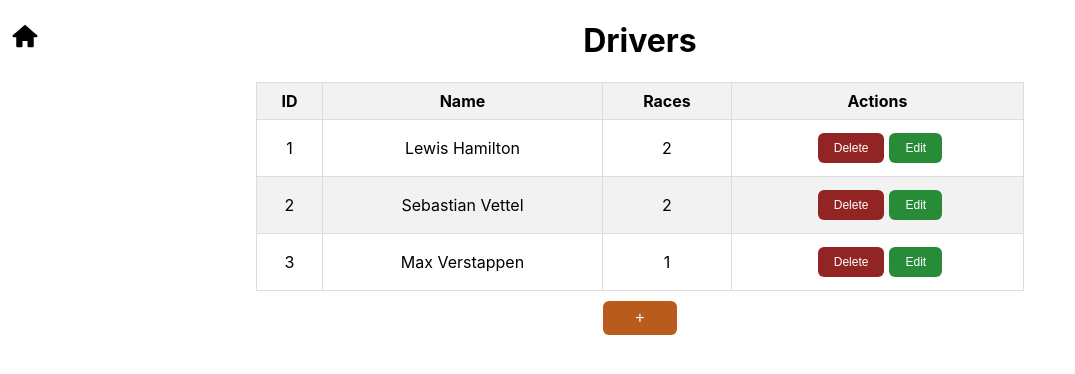
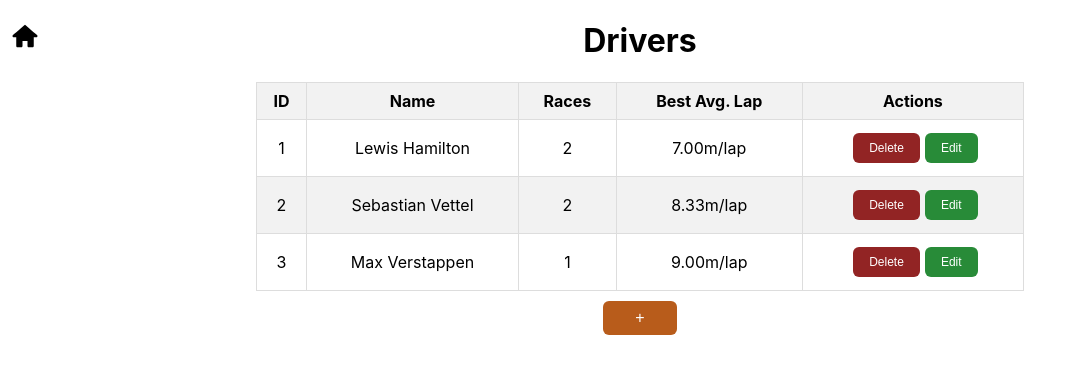
Before and after one commit to fl00N/test, a React (Create React App) app: page /drivers in a window 1280 px wide. Shown: the top 374 px of the page, without its empty margins (0-1075 px from the left). Built offline with nearby package versions, Linux system fonts and the light colour scheme.

Commit message:
feat/add-race-time-and-best-average-lap

```diff
--- a/src/driversPage/driversPage.css
+++ b/src/driversPage/driversPage.css
@@ -106,7 +106,7 @@
 
 .modal input[type="text"],
 .modal input[type="number"] {
-  width: 380px;
+  width: 420px;
   padding: 10px;
   margin: 5px 0;
   border: 1px solid #ccc;
--- a/src/driversPage/driversPage.js
+++ b/src/driversPage/driversPage.js
@@ -15,8 +15,8 @@ function DriversPage() {
       name: 'Lewis Hamilton',
       races: 2,
       raceData: [
-        { race: 'Race 1', laps: ['1', '2', '3'] },
-        { race: 'Race 2', laps: ['1', '2', '3', '4'] }
+        { race: 'Race 1', laps: 3, time: '30' },
+        { race: 'Race 2', laps: 4, time: '28' }
       ]
     },
     {
@@ -24,8 +24,8 @@ function DriversPage() {
       name: 'Sebastian Vettel',
       races: 2,
       raceData: [
-        { race: 'Race 1', laps: ['1', '2'] },
-        { race: 'Race 2', laps: ['1', '2', '3'] }
+        { race: 'Race 1', laps: 2, time: '20' },
+        { race: 'Race 2', laps: 3, time: '25' }
       ]
     },
     {
@@ -33,7 +33,7 @@ function DriversPage() {
       name: 'Max Verstappen',
       races: 1,
       raceData: [
-        { race: 'Race 1', laps: ['1', '2', '3'] }
+        { race: 'Race 1', laps: 3, time: '27' }
       ]
     }
   ]);
@@ -71,7 +71,7 @@ function DriversPage() {
   const closeModal = () => {
     setModalIsOpen(false);
     setNewDriverName('');
-    setNewRaceData({ race: '', laps: '' });
+    setNewRaceData({ race: '', laps: '', time: '' });
     setNewDriverRaces([]);
     setShowRaceInputs(false);
     setEditingDriver(null);
@@ -116,15 +116,19 @@ function DriversPage() {
 
 
   const addRace = () => {
-    if (!newRaceData.race || !newRaceData.laps) return;
-    const lapsArray = newRaceData.laps.split(',').map(lap => lap.trim());
-    setNewDriverRaces([...newDriverRaces, { race: newRaceData.race, laps: lapsArray }]);
-    setNewRaceData({ race: '', laps: '' });
+    if (!newRaceData.race || !newRaceData.laps || !newRaceData.time) {
+      alert("Please fill in all fields for the race");
+      return;
+    }
+    if (!newRaceData.race || !newRaceData.laps || !newRaceData.time) return;
+    const lapsNumber = parseInt(newRaceData.laps.trim());
+    setNewDriverRaces([...newDriverRaces, { race: newRaceData.race, laps: lapsNumber, time: newRaceData.time }]);
+    setNewRaceData({ race: '', laps: '', time: '' });
     setShowRaceInputs(false);
   };
 
   const cancelRace = () => {
-    setNewRaceData({ race: '', laps: '' });
+    setNewRaceData({ race: '', laps: '', time: '' });
     setShowRaceInputs(false);
   };
 
@@ -136,6 +140,12 @@ function DriversPage() {
     const updatedRaces = [...newDriverRaces];
     updatedRaces.splice(index, 1);
     setNewDriverRaces(updatedRaces);
+  };
+
+  const calculateBestAverageLap = (driver) => {
+    if (driver.raceData.length === 0) return 'N/A';
+    const bestAvgLap = Math.min(...driver.raceData.map(race => parseFloat(race.time) / race.laps));
+    return `${bestAvgLap.toFixed(2)}m/lap`;
   };
 
   return (
@@ -159,6 +169,7 @@ function DriversPage() {
             <th>ID</th>
             <th>Name</th>
             <th>Races</th>
+            <th>Best Avg. Lap</th>
             <th>Actions</th>
           </tr>
         </thead>
@@ -168,6 +179,7 @@ function DriversPage() {
               <td>{driver.id}</td>
               <td>{driver.name}</td>
               <td>{driver.races}</td>
+              <td>{calculateBestAverageLap(driver)}</td>
               <td>
                 <Button
                   key={driver.id}
@@ -198,9 +210,10 @@ function DriversPage() {
         <h2>{modalType === 'add' ? 'New Driver' : 'Edit Driver'}</h2>
         {errorMessage && <p className="errorMessage">{errorMessage}</p>}
         <div>
+          <h4 style={{margin: '0px', marginBottom: '5px'}}>Name</h4>
           <input
             type="text"
-            placeholder="Name"
+            placeholder="ex. Fernando Alonso"
             value={newDriverName}
             onChange={e => setNewDriverName(e.target.value)}
             required
@@ -214,6 +227,7 @@ function DriversPage() {
                   <th>Race Number</th>
                   <th>Race Name</th>
                   <th>Laps</th>
+                  <th>Time</th>
                   <th>Actions</th>
                 </tr>
               </thead>
@@ -222,7 +236,8 @@ function DriversPage() {
                   <tr key={index}>
                     <td>{index + 1}</td>
                     <td>{raceData.race}</td>
-                    <td>{raceData.laps.join(', ')}</td>
+                    <td>{raceData.laps}</td>
+                    <td>{raceData.time}m</td>
                     <td>
                       <Button
                         onClick={() => deleteRace(index)}
@@ -242,6 +257,8 @@ function DriversPage() {
 
         {showRaceInputs && (
           <div style={{ display: 'flex', flexDirection: 'column' }}>
+            <h4 style={{margin: '15px 0px 5px 0px'}}>Races</h4>
+
             <input
               type="text"
               placeholder="Race Name"
@@ -254,6 +271,13 @@ function DriversPage() {
               placeholder="Laps"
               value={newRaceData.laps}
               onChange={e => setNewRaceData({ ...newRaceData, laps: e.target.value })}
+              required
+            />
+            <input
+              type="text"
+              placeholder="Time (minutes)"
+              value={newRaceData.time}
+              onChange={e => setNewRaceData({ ...newRaceData, time: e.target.value })}
               required
             />
             <div style={{ display: 'flex', justifyContent: 'space-between' }}>
```
